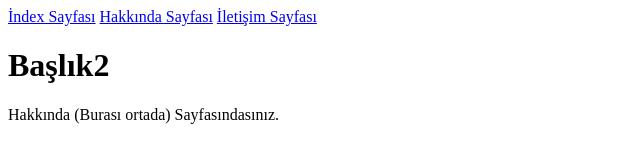
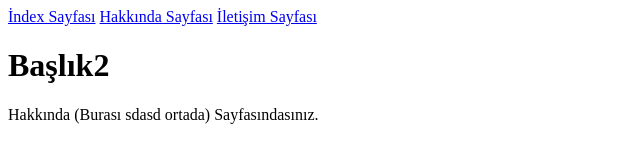
Before and after one commit to EnesAhmetGul/YMG-Vize, a plain HTML site: page hakkında.html in a window 1280 px wide. Shown: the full height of the page, 0-640 px from the left. Drawn offline with Linux system fonts and the light colour scheme.

Commit message:
yapılandırmasız

```diff
--- a/hakkında.html
+++ b/hakkında.html
@@ -8,7 +8,7 @@
     </nav>
 
 <h1>Başlık2</h1>
-<p>Hakkında (Burası ortada) Sayfasındasınız.</p>
+<p>Hakkında (Burası sdasd ortada) Sayfasındasınız.</p>
 
 
 </body>
```
